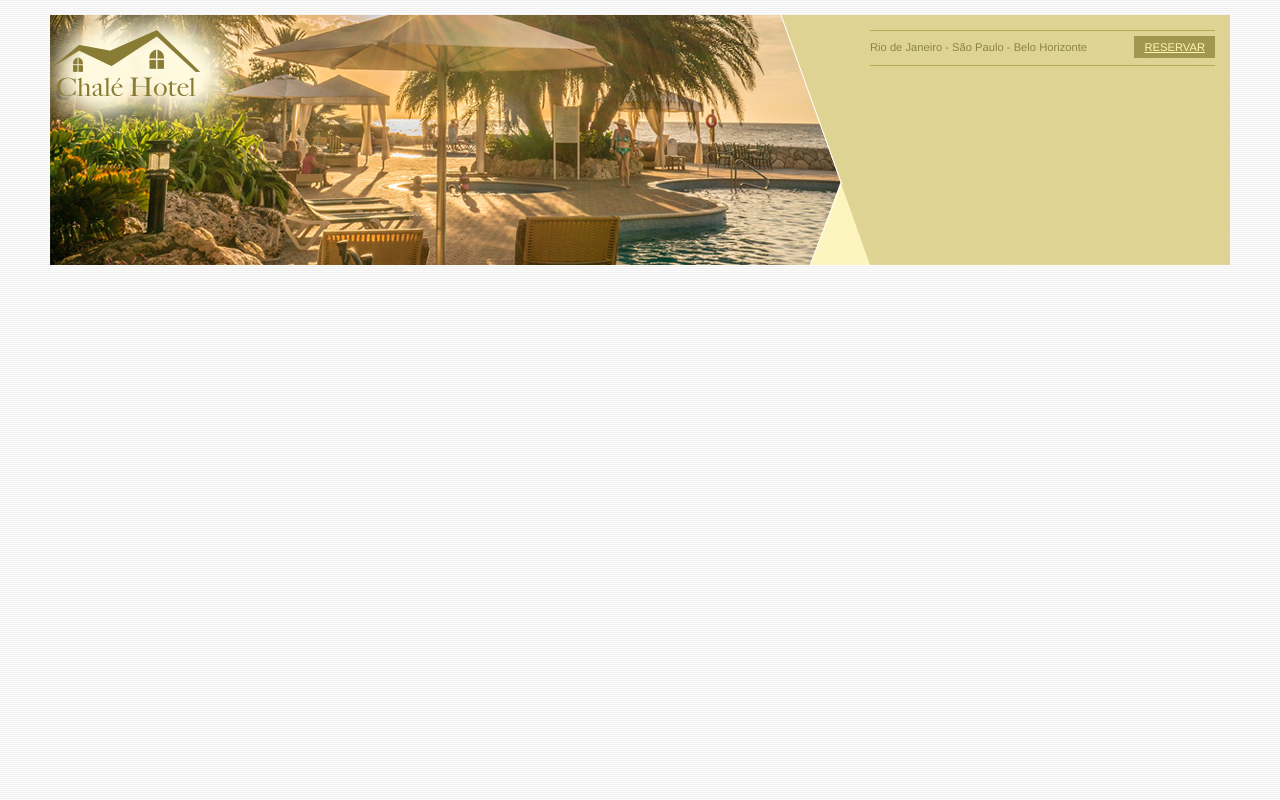
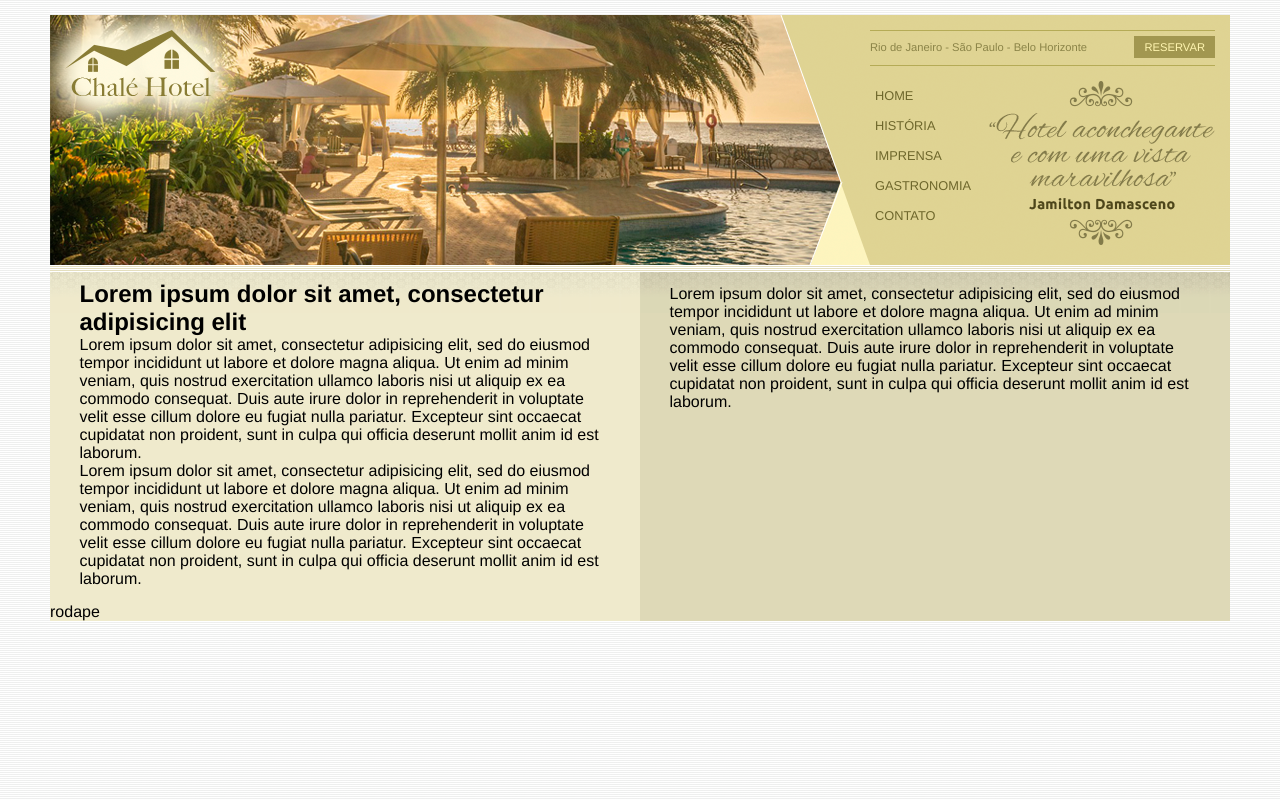
Before and after one commit to thiago92/projeto5, a plain HTML site: page index.html in a window 1280 px wide. Drawn offline with Linux system fonts and the light colour scheme.

Commit message:
iniciando conteudo

```diff
--- a/css/estilo.css
+++ b/css/estilo.css
@@ -12,7 +12,7 @@ body {
 }
 
 #container {
-	background: #ede9cc;
+	background: #ede9cc url(../imagens/bg-container.png) top center repeat-y;
 	margin: 0 auto;
 	min-width: 740px;
 	max-width: 1180px;
@@ -20,7 +20,7 @@ body {
 
 #topo {
 	position: relative;
-	background: #bdcd87;
+	background: #dbcd87;
 	height: 15.4em;
 	min-height: 250px;
 }
@@ -38,7 +38,7 @@ body {
 .logo a {
 	position: absolute;
 	top: 15px;
-	left: 15px
+	left: 15px;
 	z-index: 3;
 	background: url(../imagens/logo.png) no-repeat;
 	width: 151px;
@@ -76,7 +76,7 @@ body {
 	line-height: 2.1em;
 }
 
-a. {
+a {
 	text-decoration: none;
 }
 
@@ -87,3 +87,60 @@ a.reserva {
 	padding: 5px 10px;
 	float: right;
 }
+
+/*Barra de navegação*/
+
+#menu {
+	margin-top: 15px;
+}
+
+ul {
+	list-style: none;
+}
+
+ul#navegacao {
+	float: left;
+}
+
+ul#navegacao a {
+	text-transform: uppercase;
+	font-size: 0.8em;
+	padding: 5px;
+	color: #6e672c;
+	line-height: 30px;
+}
+
+ul#navegacao a:hover {
+	background: #fdf6be;
+}
+
+.depoimento {
+	width: 226px;
+	height: 164px;
+	float: right;
+}
+
+/*Area de conteúdos*/
+
+#area-principal {
+	float: left;
+	width: 50%;
+	background: url(../imagens/bg-area-principal.png) top left repeat-x;
+	padding: 15px 0px;
+}
+
+#area-lateral {
+	float: right;
+	width: 50%;
+	background: url(../imagens/bg-area-lateral.png) top left repeat-x;
+	padding: 20px 0px;
+}
+
+.conteudo {
+	margin: 0 auto;
+	width: 90%;
+}
+
+#rodape {
+	clear: both;
+}
--- a/index.html
+++ b/index.html
@@ -1,5 +1,5 @@
 <!DOCTYPE html>
-	<html lang="pt-br">
+<html>
 <head>
 	<title>Chalé Hotel</title>
 	<meta charset="utf-8">
@@ -7,8 +7,8 @@
 </head>
 <body>
 
-			<div id="container"><!-- Início do container-->
-				<div id="topo"><!-- Início do topo-->
+	<div id="container"><!-- inicio container-->
+		<div id="topo"><!-- inicio topo-->
 
 			<div id="area-logo">
 				<h1 class="logo">
@@ -18,6 +18,7 @@
 
 			<div id="area-menu">
 				<div id="conteudo-menu">
+
 					<div id="menu-locais">
 						<span class="locais">
 							Rio de Janeiro - São Paulo - Belo Horizonte
@@ -25,11 +26,62 @@
 						<a class="reserva" href="">Reservar</a>
 						<div style="clear: both;"></div>
 					</div>
+
+					<div id="menu">
+						<ul id="navegacao">
+							<li><a href="">Home</a></li>
+							<li><a href="">História</a></li>
+							<li><a href="">Imprensa</a></li>
+							<li><a href="">Gastronomia</a></li>
+							<li><a href="">Contato</a></li>
+						</ul>
+
+						<img class="depoimento" src="imagens/depoimento.png">
+
+					</div>
+
 				</div>
 			</div>
 
-				</div><!-- Fim do topo-->
-			</div><!-- Fim do container-->
+		</div><!--/ fim topo-->
+
+			<div id="area-principal">
+				<div class="conteudo">
+					<h2>Lorem ipsum dolor sit amet, consectetur adipisicing elit</h2>
+
+					<p>Lorem ipsum dolor sit amet, consectetur adipisicing elit, sed do eiusmod
+					tempor incididunt ut labore et dolore magna aliqua. Ut enim ad minim veniam,
+					quis nostrud exercitation ullamco laboris nisi ut aliquip ex ea commodo
+					consequat. Duis aute irure dolor in reprehenderit in voluptate velit esse
+					cillum dolore eu fugiat nulla pariatur. Excepteur sint occaecat cupidatat non
+					proident, sunt in culpa qui officia deserunt mollit anim id est laborum.</p>
+
+					<p>Lorem ipsum dolor sit amet, consectetur adipisicing elit, sed do eiusmod
+					tempor incididunt ut labore et dolore magna aliqua. Ut enim ad minim veniam,
+					quis nostrud exercitation ullamco laboris nisi ut aliquip ex ea commodo
+					consequat. Duis aute irure dolor in reprehenderit in voluptate velit esse
+					cillum dolore eu fugiat nulla pariatur. Excepteur sint occaecat cupidatat non
+					proident, sunt in culpa qui officia deserunt mollit anim id est laborum.</p>
+				</div>
+			</div>
+
+			<div id="area-lateral">
+				<div class="conteudo">
+
+					<p>Lorem ipsum dolor sit amet, consectetur adipisicing elit, sed do eiusmod
+					tempor incididunt ut labore et dolore magna aliqua. Ut enim ad minim veniam,
+					quis nostrud exercitation ullamco laboris nisi ut aliquip ex ea commodo
+					consequat. Duis aute irure dolor in reprehenderit in voluptate velit esse
+					cillum dolore eu fugiat nulla pariatur. Excepteur sint occaecat cupidatat non
+					proident, sunt in culpa qui officia deserunt mollit anim id est laborum.</p>
+
+				</div>
+			</div>
+
+			<div id="rodape">
+				rodape
+			</div>
+	</div><!--/ fim container-->
 
 </body>
 </html>
```
Lines whose indentation alone changed are shown as unchanged.
